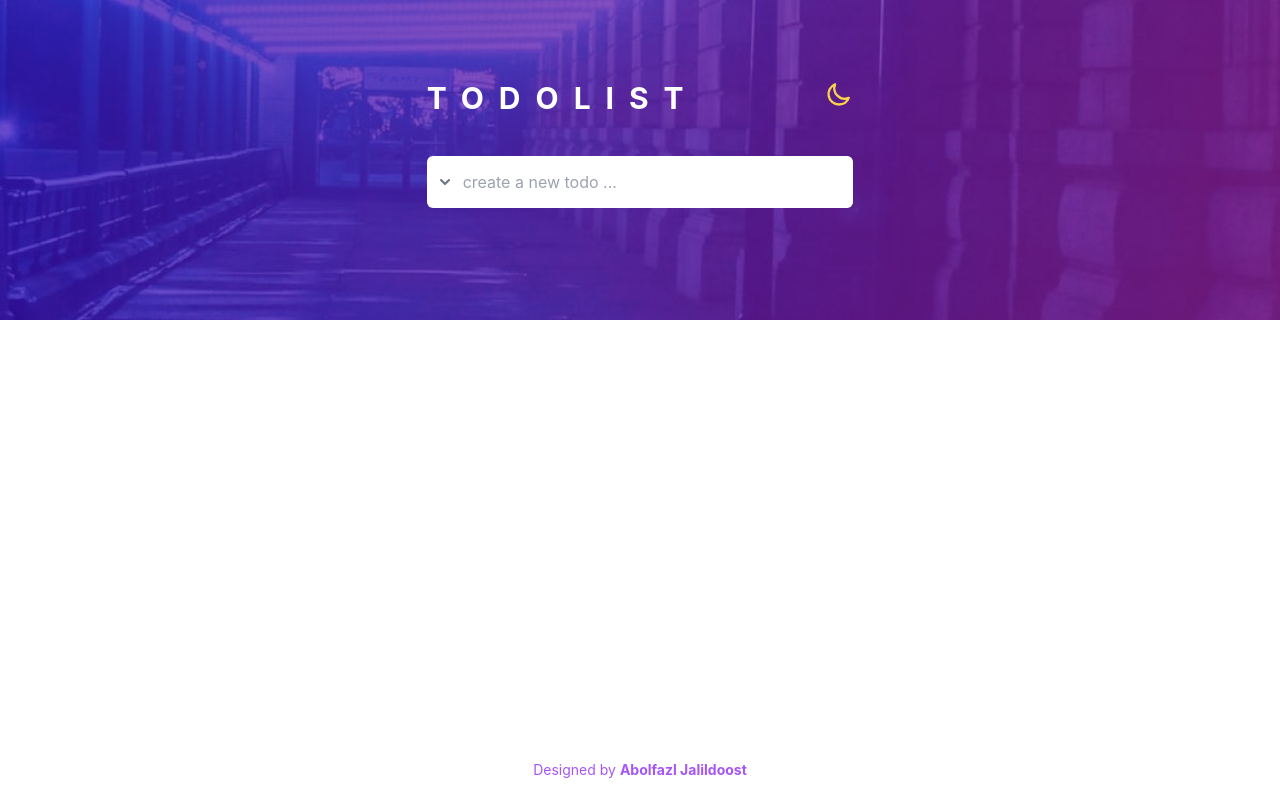
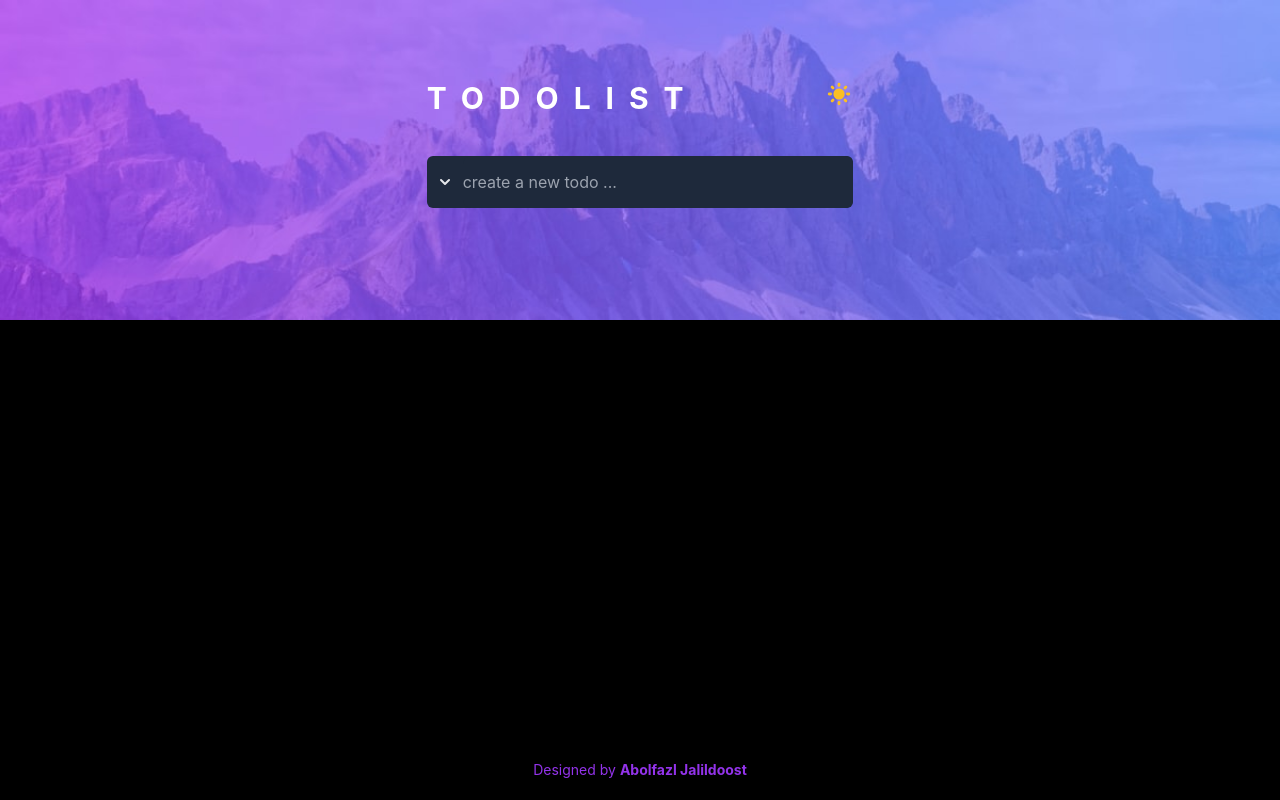
Before and after one commit to Abolfazl-JD/todolist-scriptSetup-pinia-tailwindcss, a Vue app: page / in a window 1280 px wide. Built offline with nearby package versions, Linux system fonts and the light colour scheme.

Commit message:
add vueuse package to save value of darkMode

```diff
--- a/package.json
+++ b/package.json
@@ -8,6 +8,7 @@
     "typecheck": "vue-tsc --noEmit"
   },
   "dependencies": {
+    "@vueuse/core": "^8.2.5",
     "pinia": "^2.0.11",
     "vue": "^3.2.31",
     "workbox-precaching": "^6.5.2"
--- a/src/App.vue
+++ b/src/App.vue
@@ -1,12 +1,13 @@
 <script setup lang="ts">
 import { onMounted, ref, computed } from 'vue'
+import { useStorage } from '@vueuse/core'
 import Todo from './components/Todo.vue'
 import ReloadPwaVue from './components/ReloadPwa.vue'
 
 import {todoListData} from './stores/data'
 const todolistStore = todoListData()
 
-const darkmode = ref(false)
+const theme = useStorage<boolean>('theme', true)
 
 onMounted(async() => {
   await todolistStore.saveTodoListData()
@@ -33,7 +34,7 @@ const filteredTodolist = computed(() => {
 
 <template>
   <ReloadPwaVue />
-  <div :class="darkmode ? 'dark' : ''">
+  <div :class="theme ? 'dark' : ''">
     <div class="w-screen h-screen bg-white dark:bg-black relative">
       <div class="dark:md-picture-dark sm-picture-light md:md-picture-light  w-screen bg-no-repeat bg-cover flex items-center justify-center h-80 pt-40 md:h-80 md:pb-10">
         <div class="w-5/6 sm:w-2/3 md:w-7/12 lg:w-2/5 xl:w-1/3 text-white text-3xl absolute z-10 top-20">
@@ -42,8 +43,8 @@ const filteredTodolist = computed(() => {
               <h1 class="font-bold tracking-[15px]">TODOLIST</h1>
               <!-- dark mode switcher -->
               <svg
-                v-if="!darkmode"
-                @click="darkmode = true"
+                v-if="!theme"
+                @click="theme = true"
                 xmlns="http://www.w3.org/2000/svg"
                 class="h-7 w-7 text-amber-300"
                 fill="none"
@@ -58,7 +59,7 @@ const filteredTodolist = computed(() => {
 
               <svg
                 v-else
-                @click="darkmode = false"
+                @click="theme = false"
                 xmlns="http://www.w3.org/2000/svg"
                 class="h-7 w-7 text-amber-400"
                 viewBox="0 0 20 20"
```
Also changed, not shown: 1 other file (tests, documents, lock files or other folders).
